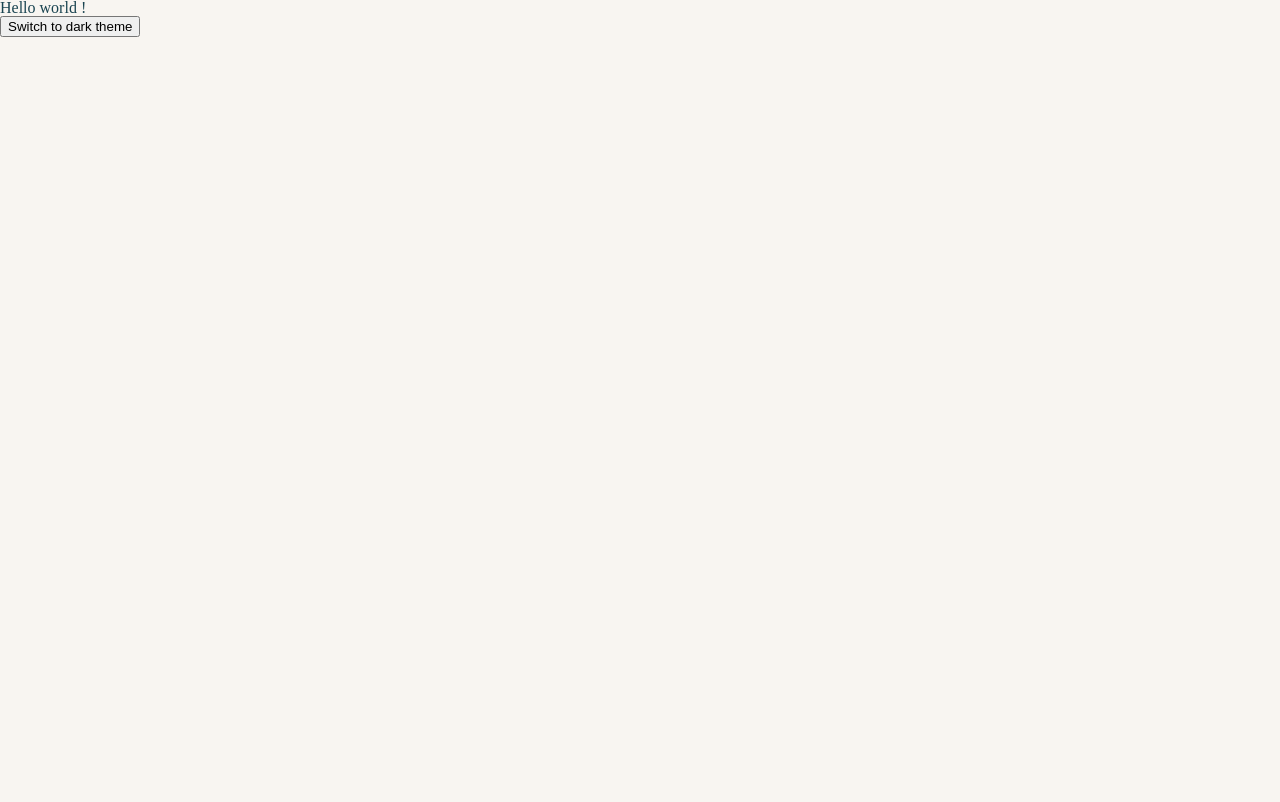
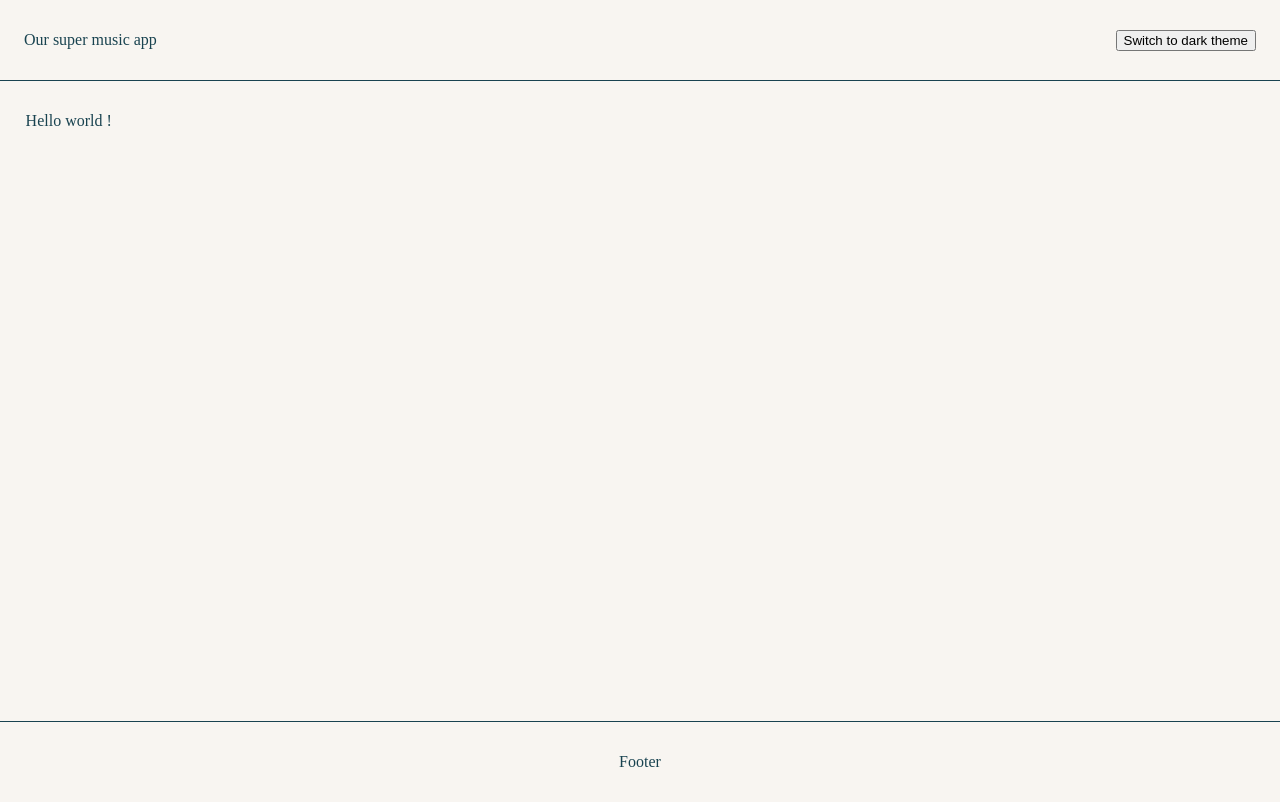
Before and after one commit to fabienmacip/drum-machine, a React (Create React App) app: page / in a window 1280 px wide. Built offline with nearby package versions, Linux system fonts and the light colour scheme.

Commit message:
02 Header et Footer en place

```diff
--- /dev/null
+++ b/src/components/Footer/index.js
@@ -0,0 +1,19 @@
+import styled from "styled-components";
+
+export default function Footer() {
+  return (
+    <Wrapper>
+      <p>
+        Footer
+      </p>
+    </Wrapper>
+  )
+}
+
+const Wrapper = styled.footer`
+  height: 80px;
+  display: flex;
+  justify-content: center;
+  align-items: center;
+  border-top : solid 1px;
+`;
--- /dev/null
+++ b/src/components/Header/index.js
@@ -0,0 +1,24 @@
+import styled from "styled-components";
+
+export default function Header({isLight, handleToggleTheme}) {
+  return (
+    <Wrapper>
+      <h1>
+        Our super music app
+      </h1>
+        <button onClick={handleToggleTheme}>
+          Switch to {isLight ? "dark" : "light"} theme
+        </button>
+
+    </Wrapper>
+  )
+}
+
+const Wrapper = styled.header`
+  height: 80px;
+  display: flex;
+  justify-content: space-between;
+  padding: 0px 24px;
+  align-items: center;
+  border-bottom : solid 1px;
+`;
--- a/src/components/UI/Layout.js
+++ b/src/components/UI/Layout.js
@@ -5,6 +5,11 @@ import GlobalStyle from "./GlobalStyle";
 
 import lightTheme from "./themes/light.json";
 import darkTheme from "./themes/dark.json";
+
+import Header from "components/Header";
+import Footer from "components/Footer";
+
+
 
 export default function Layout({children}) {
 
@@ -17,12 +22,22 @@ export default function Layout({children}) {
   return <ThemeProvider theme={isLight ? lightTheme : darkTheme}>
           <Wrapper>
             <GlobalStyle />
-            {children}
-            <button onClick={handleToggleTheme}>
-              Switch to {isLight ? "dark" : "light"} theme
-            </button>
+            <Header isLight={isLight} handleToggleTheme={handleToggleTheme}/>
+            <Main>
+              {children}
+            </Main>
+            <Footer />
           </Wrapper>
          </ThemeProvider>
 }
 
 const Wrapper = styled.div``;
+
+const Main = styled.div`
+  min-height: calc(100vh - 192px);
+  width: 96%;
+  max-width: 1240px;
+  margin: auto;
+  margin-top: 32px;
+
+`;
```
